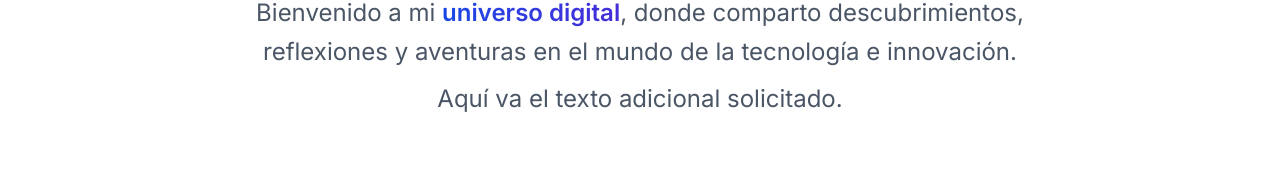
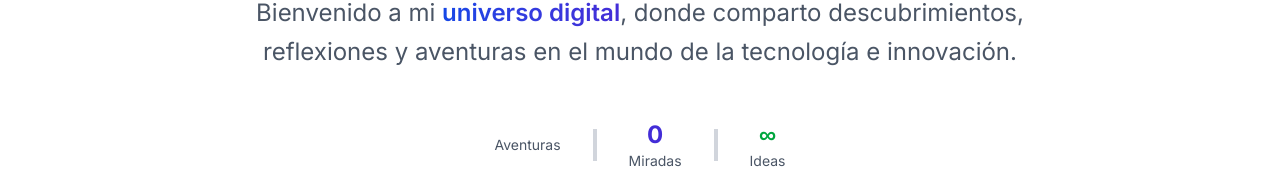
Before and after one commit to Chrissalvo1985/blog-ai-automatizado, a Next.js app: page / in a window 1280 px wide. Shown: the part 347-516 px from the top of the page. Built offline with nearby package versions, Linux system fonts and the light colour scheme; no server answers; the database is empty.

Commit message:
Remove placeholder text from hero

```diff
--- a/src/app/page.tsx
+++ b/src/app/page.tsx
@@ -64,7 +64,6 @@ export default async function HomePage() {
                 <p className="text-xl lg:text-2xl text-gray-600 dark:text-gray-300 leading-relaxed max-w-3xl mx-auto">
                   Bienvenido a mi <span className="text-transparent bg-clip-text bg-gradient-to-r from-blue-700 to-indigo-700 font-semibold">universo digital</span>,
                   donde comparto descubrimientos, reflexiones y aventuras en el mundo de la tecnología e innovación.
-                  <span className="block mt-2">Aquí va el texto adicional solicitado.</span>
                 </p>
               </div>
 
```
